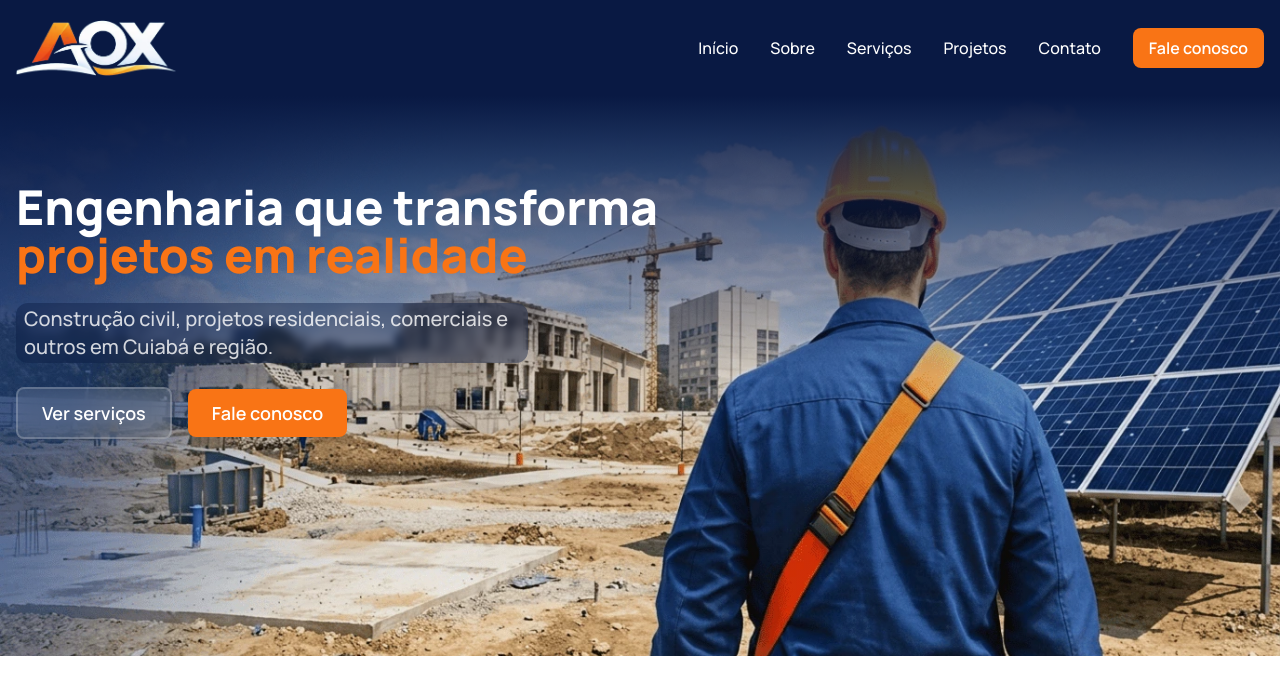
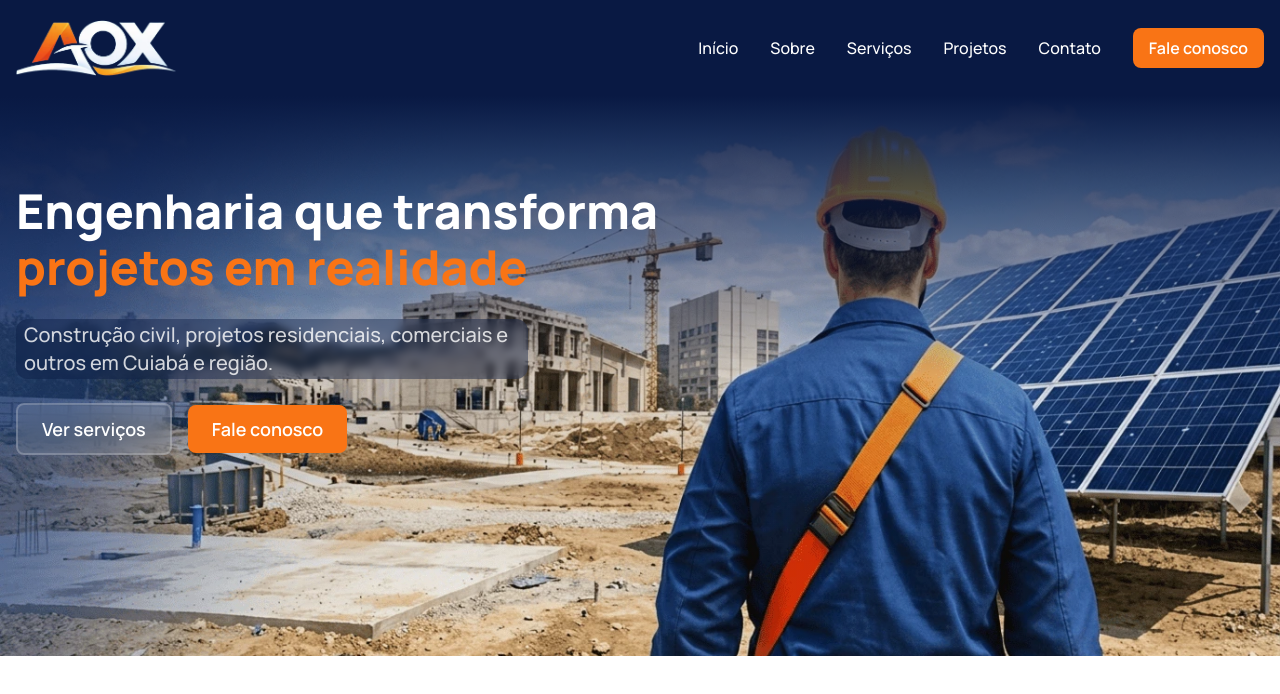
Before and after one commit to levyprado/aox-engenharia, a Next.js app: page / in a window 1280 px wide. Shown: the top 694 px of the page. Built offline with nearby package versions, Linux system fonts and the light colour scheme.

Commit message:
style: adjust hero heading line height

```diff
--- a/src/components/sections/hero.tsx
+++ b/src/components/sections/hero.tsx
@@ -23,7 +23,7 @@ export default function Hero({ id, ...props }: HeroProps) {
             height={238}
             className='w-36 sm:w-48 xl:hidden'
           />
-          <h1 className='text-3xl font-black text-balance sm:text-4xl xl:text-5xl 2xl:text-6xl'>
+          <h1 className='text-3xl font-black text-balance sm:text-4xl xl:text-5xl xl:leading-14 2xl:text-6xl 2xl:leading-16'>
             Engenharia que transforma{' '}
             <span className='text-accent'>projetos em realidade</span>
           </h1>
```
